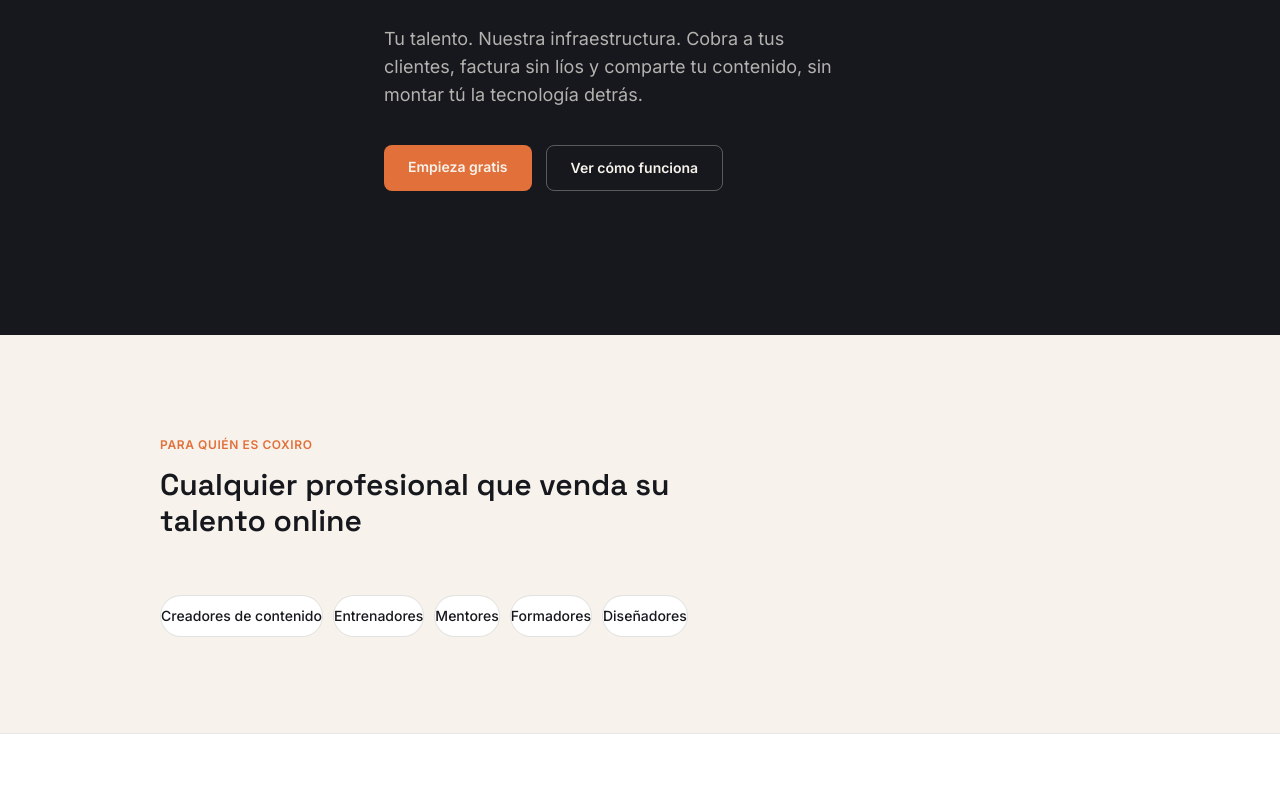
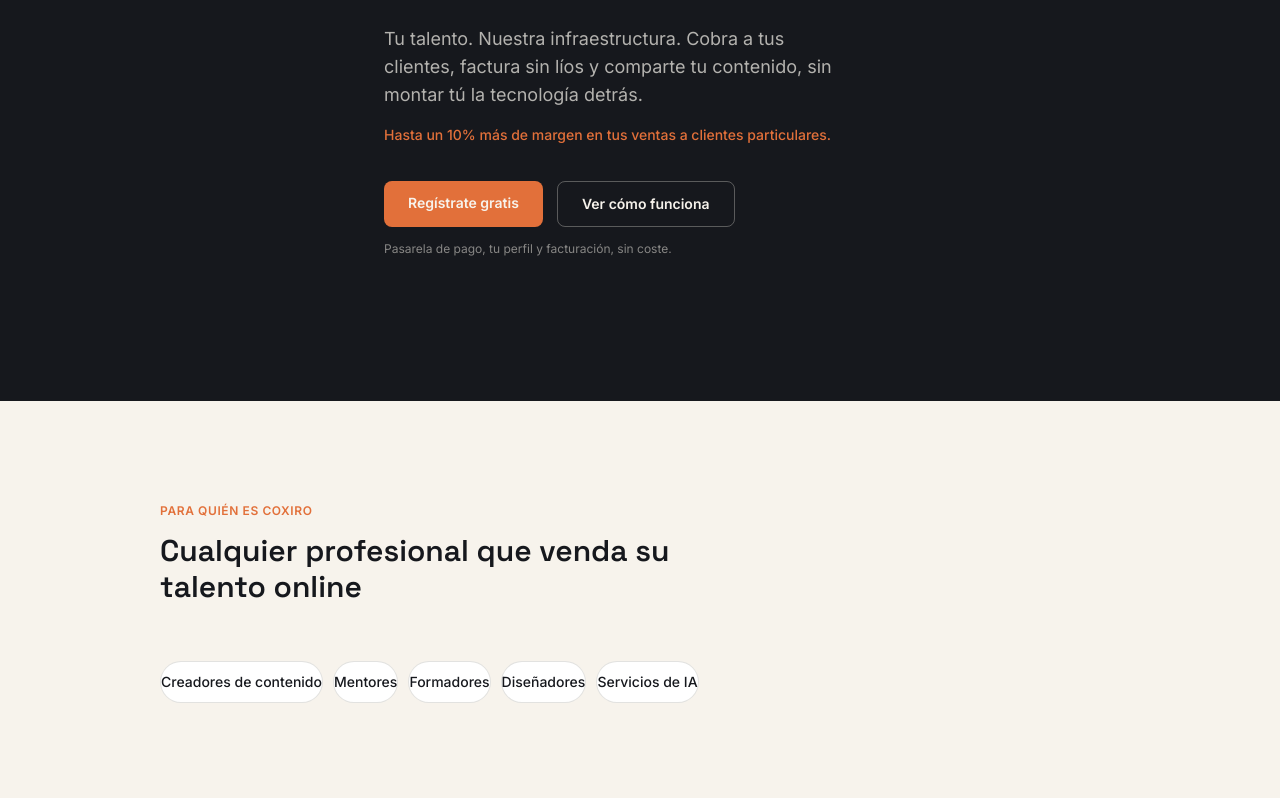
Before and after one commit to jennyanne919-pixel/COXIRO, a Next.js app: page / in a window 1280 px wide. Shown: the part 482-1280 px from the top of the page. Built offline with nearby package versions, Linux system fonts and the light colour scheme; no server answers.

Commit message:
Ajustes de copy: banner, audiencia sin entrenadores con IA, y frase del 10 por ciento

```diff
--- a/app/page.tsx
+++ b/app/page.tsx
@@ -3,10 +3,10 @@
 
 const AUDIENCE = [
   "Creadores de contenido",
-  "Entrenadores",
   "Mentores",
   "Formadores",
   "Diseñadores",
+  "Servicios de IA",
 ];
 
 const STEPS = [
@@ -47,7 +47,7 @@
         <div className="inline-flex animate-marquee">
           {[...Array(2)].map((_, i) => (
             <span key={i} className="flex items-center gap-8 px-4">
-              <span>📈 Un incremento del 10% de tu beneficio garantizado</span>
+              <span>📈 Hasta un 10% más de margen en tus ventas a clientes particulares</span>
               <span className="text-copper">•</span>
               <span>🧾 Olvídate de la factura — nosotros la emitimos por ti, automáticamente</span>
               <span className="text-copper">•</span>
@@ -155,19 +155,25 @@
             <br />
             Nosotros hacemos el resto.
           </h1>
-          <p className="text-lg text-paper/70 max-w-md mb-9">
+          <p className="text-lg text-paper/70 max-w-md mb-4">
             Tu talento. Nuestra infraestructura. Cobra a tus clientes, factura
             sin líos y comparte tu contenido, sin montar tú la tecnología
             detrás.
           </p>
+          <p className="text-sm font-medium text-copper max-w-md mb-9">
+            Hasta un 10% más de margen en tus ventas a clientes particulares.
+          </p>
           <div className="flex gap-3.5 flex-wrap">
             <a href="/registro" className="rounded-lg bg-copper px-6 py-3 text-sm font-semibold hover:bg-copper-dark transition">
-              Empieza gratis
+              Regístrate gratis
             </a>
             <a href="#como-funciona" className="rounded-lg border border-paper/30 px-6 py-3 text-sm font-semibold hover:border-paper transition">
               Ver cómo funciona
             </a>
           </div>
+          <p className="text-xs text-paper/50 mt-3.5">
+            Pasarela de pago, tu perfil y facturación, sin coste.
+          </p>
         </div>
       </section>
 
```
